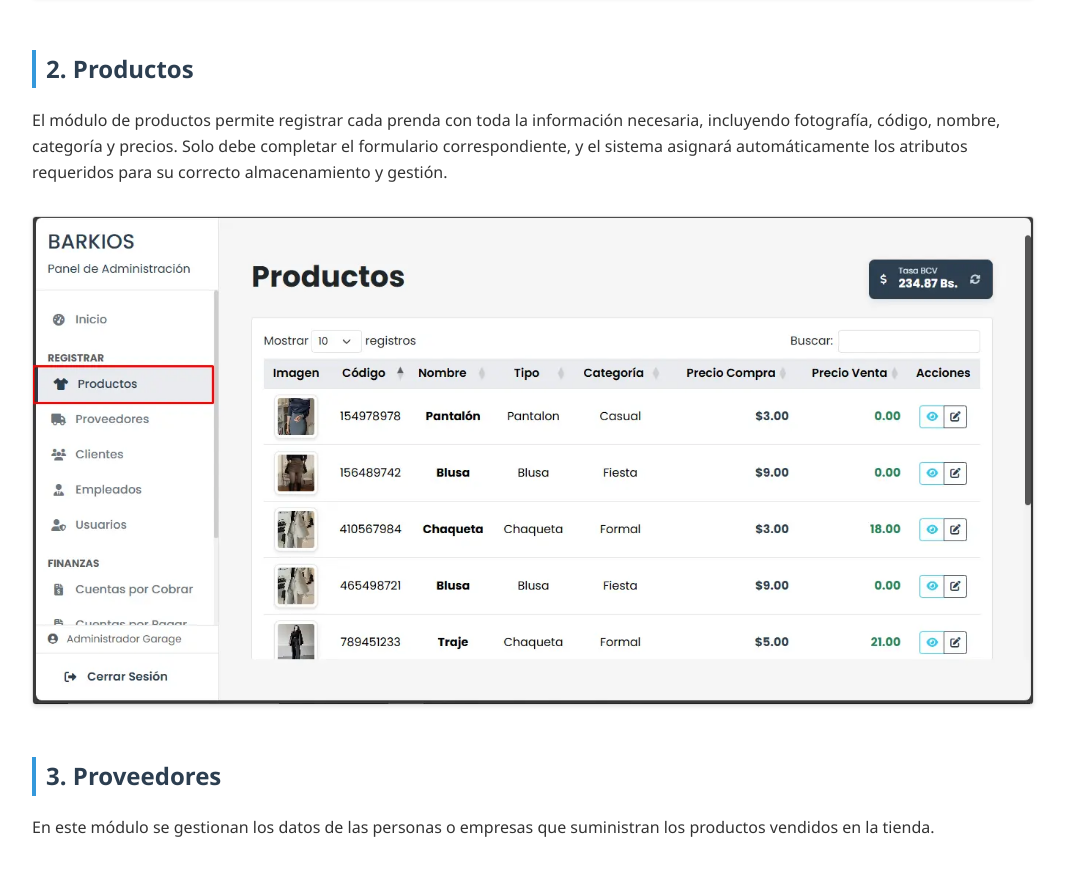
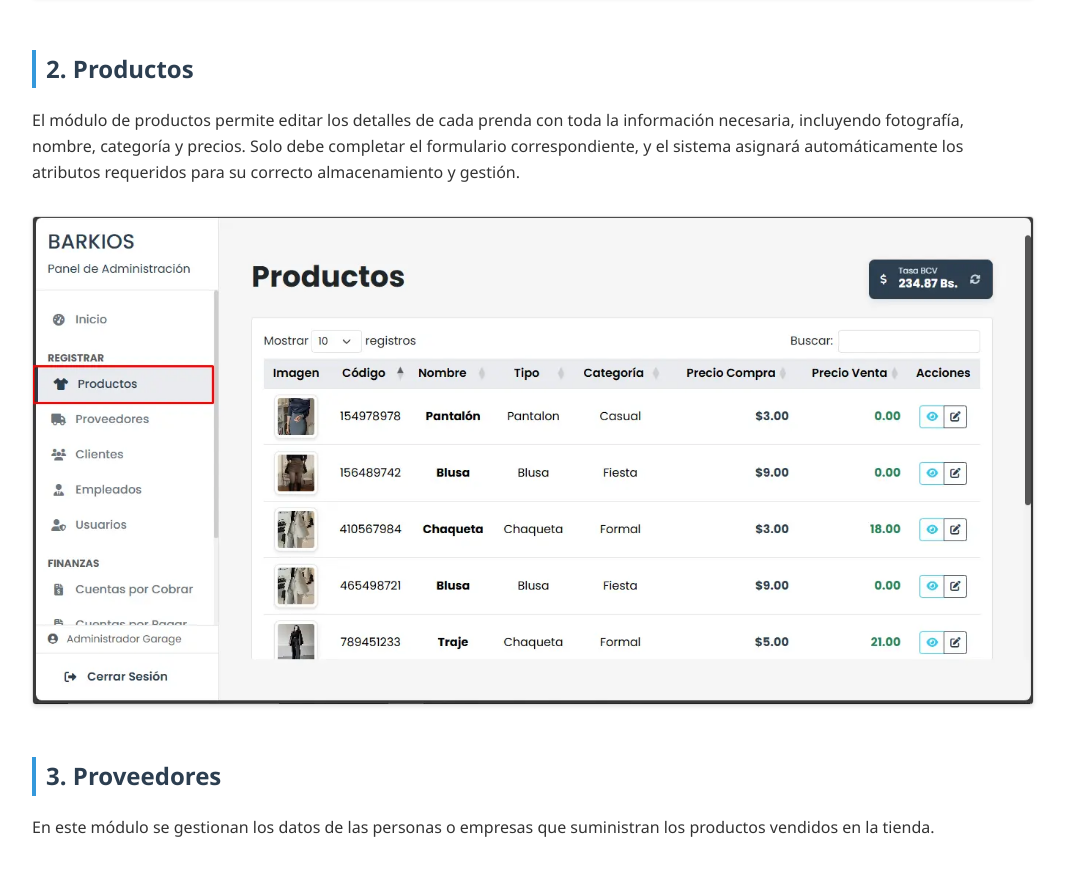
Before and after one commit to Team-Project-Org-2025/Manual-de-Usuario-BarkiOS, a plain HTML site: page index.html in a window 1280 px wide. Shown: the part 2129-2998 px from the top of the page, without its empty margins (108-1173 px from the left). Drawn offline with Linux system fonts and the light colour scheme.

Commit message:
Corregir redacción en sección de Productos

```diff
--- a/index.html
+++ b/index.html
@@ -47,7 +47,7 @@
 
         <div>
             <h2>2. Productos</h2>
-            <p>El módulo de productos permite registrar cada prenda con toda la información necesaria, incluyendo fotografía, código, nombre, categoría y precios. Solo debe completar el formulario correspondiente, y el sistema asignará automáticamente los atributos requeridos para su correcto almacenamiento y gestión.</p>
+            <p>El módulo de productos permite editar los detalles de cada prenda con toda la información necesaria, incluyendo fotografía, nombre, categoría y precios. Solo debe completar el formulario correspondiente, y el sistema asignará automáticamente los atributos requeridos para su correcto almacenamiento y gestión.</p>
             <img src="./assets/img/manual_2.webp" alt="Productos">
         </div>
 
```
